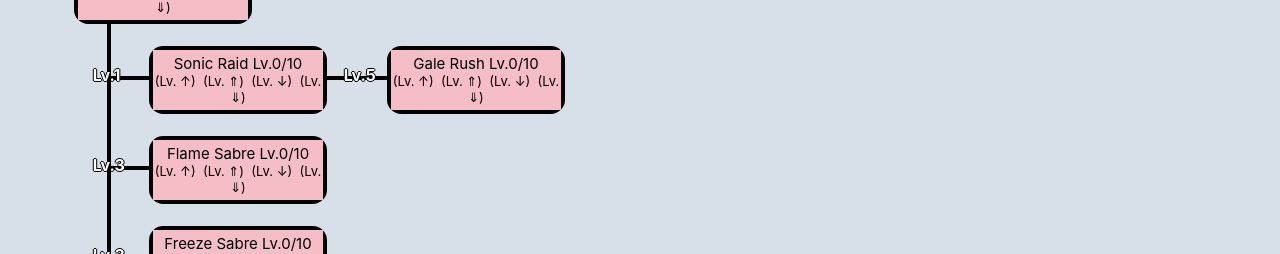
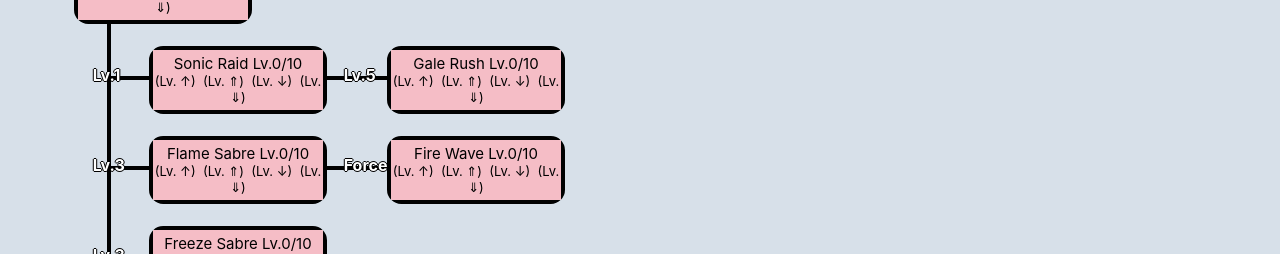
Before and after one commit to aturfah/eo2u-skillsim, a React (Create React App) app: page / in a window 1280 px wide. Shown: the part 457-711 px from the top of the page. Built offline with nearby package versions, Linux system fonts and the light colour scheme.

Commit message:
Preliminary cut at fire wave

```diff
--- a/src/data/tree_data.js
+++ b/src/data/tree_data.js
@@ -664,7 +664,16 @@ const treeData = [
             baseSkill: false,
             coords: {x: 0, y: 3},
             numBefore: 1,
+            numAfter: 1,
             preReqLevels: [3]
+        },
+        {
+            skillID: 'fire_wave',
+            baseSkill: false,
+            coords: {x: 1, y: 3},
+            numBefore: 1,
+            preReqLevels: ['Force'],
+            linkedSkill: ['flame_sabre']
         },
         {
             skillID: 'freeze_sabre',
```
